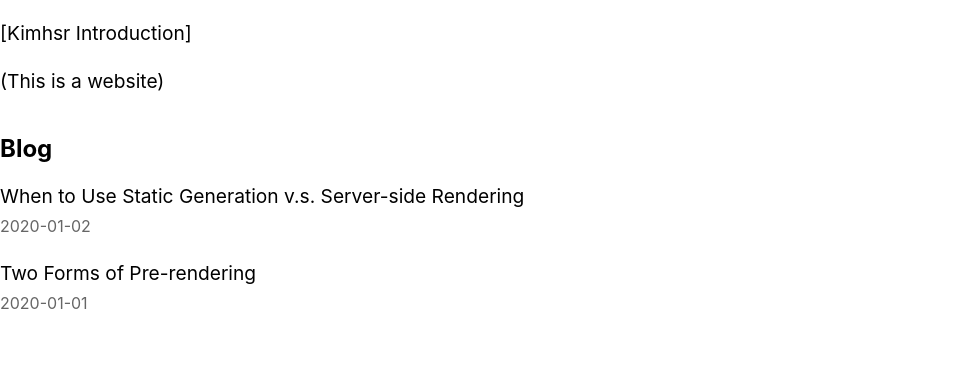
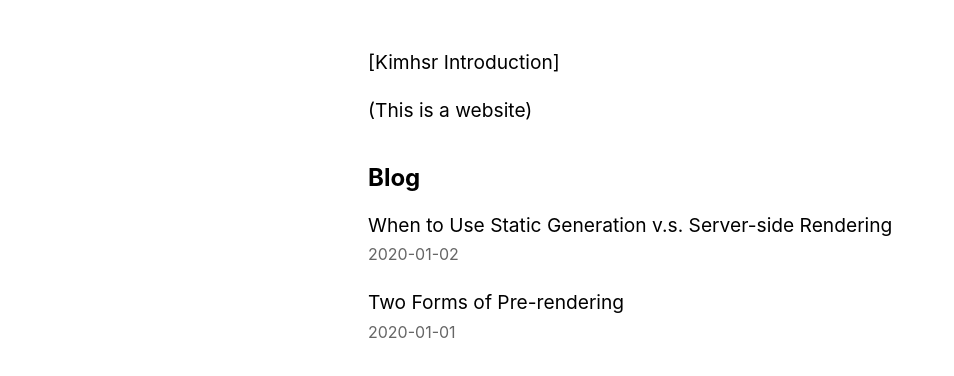
Before and after one commit to kimhsr/react-nextjs-typescript, a Next.js app: page / in a window 1280 px wide. Shown: the top 376 px of the page, without its empty margins (0-954 px from the left). Built offline with nearby package versions, Linux system fonts and the light colour scheme.

Commit message:
블로그앱 스타일링

```diff
--- a/pages/index.tsx
+++ b/pages/index.tsx
@@ -14,7 +14,7 @@ const Home = ({
   }[];
 }) => {
   return (
-    <div>
+    <div className={homeStyles.container}>
       <Head>
         <title>Kimhsr</title>
         <meta name="description" content="Generated by create next app" />
--- a/pages/posts/[id].tsx
+++ b/pages/posts/[id].tsx
@@ -2,6 +2,7 @@ import { getAllPostIds, getPostData } from "../../lib/posts";
 import Head from "next/head";
 import homeStyles from "../../styles/home.module.css";
 import { GetStaticProps, GetStaticPaths } from "next";
+import postStyles from "../../styles/Post.module.css";
 
 export default function Post({
   postData,
@@ -13,7 +14,7 @@ export default function Post({
   };
 }) {
   return (
-    <div>
+    <div className={postStyles.container}>
       <Head>
         <title>{postData.title}</title>
       </Head>
--- a/styles/Home.module.css
+++ b/styles/Home.module.css
@@ -28,3 +28,9 @@
   color: #666;
   list-style: none;
 }
+
+.container {
+  max-width: 36rem;
+  padding: 0 1rem;
+  margin: 3rem auto 6rem;
+}
--- /dev/null
+++ b/styles/Post.module.css
@@ -0,0 +1,5 @@
+.container {
+  max-width: 36rem;
+  padding: 0 1rem;
+  margin: 3rem auto 6rem;
+}
```
